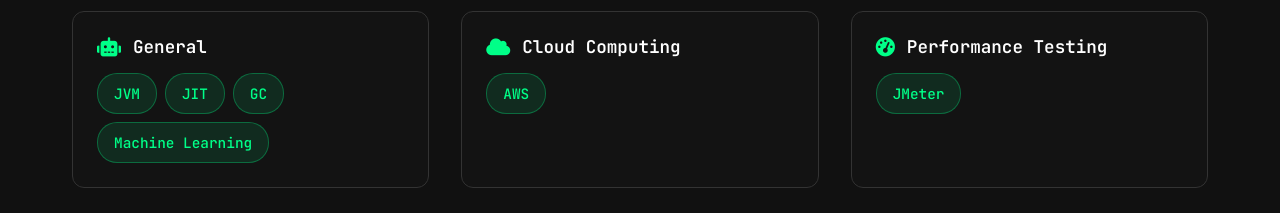
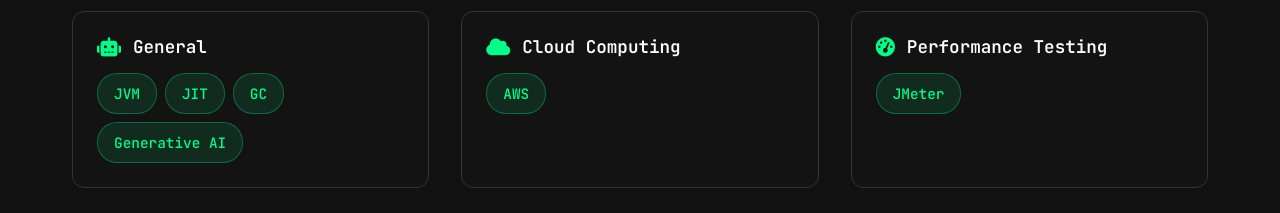
Before and after one commit to arunkumarucet/arunkumarsaravanan, a plain HTML site: page index.html in a window 1280 px wide. Shown: the part 5880-6093 px from the top of the page. Drawn offline with Linux system fonts and the light colour scheme.

Commit message:
Update index.html

```diff
--- a/index.html
+++ b/index.html
@@ -393,7 +393,7 @@
                         <span class="skill-tag">JVM</span>
                         <span class="skill-tag">JIT</span>
                         <span class="skill-tag">GC</span>
-                        <span class="skill-tag">Machine Learning</span>
+                        <span class="skill-tag">Generative AI</span>
                     </div>
                 </div>
                 <div class="skill-category">
```
